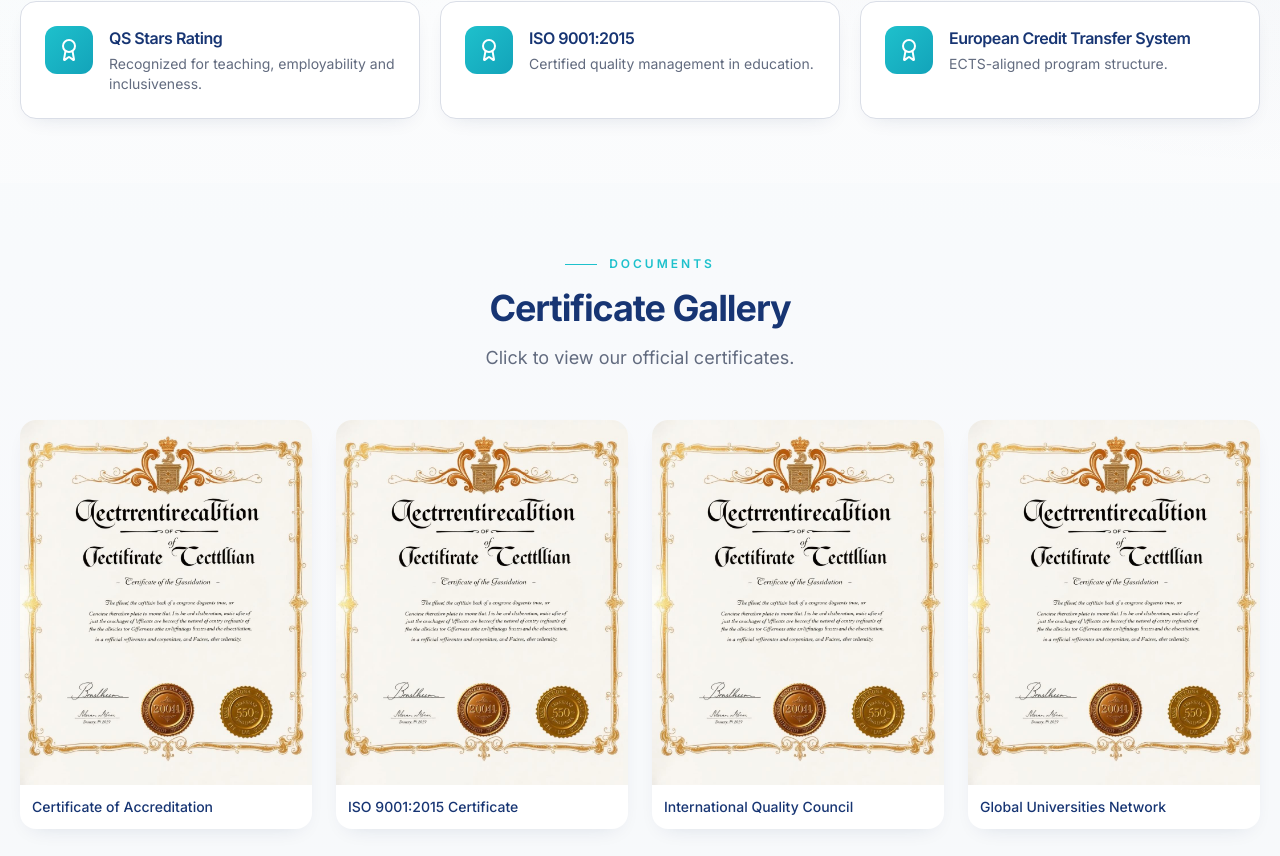
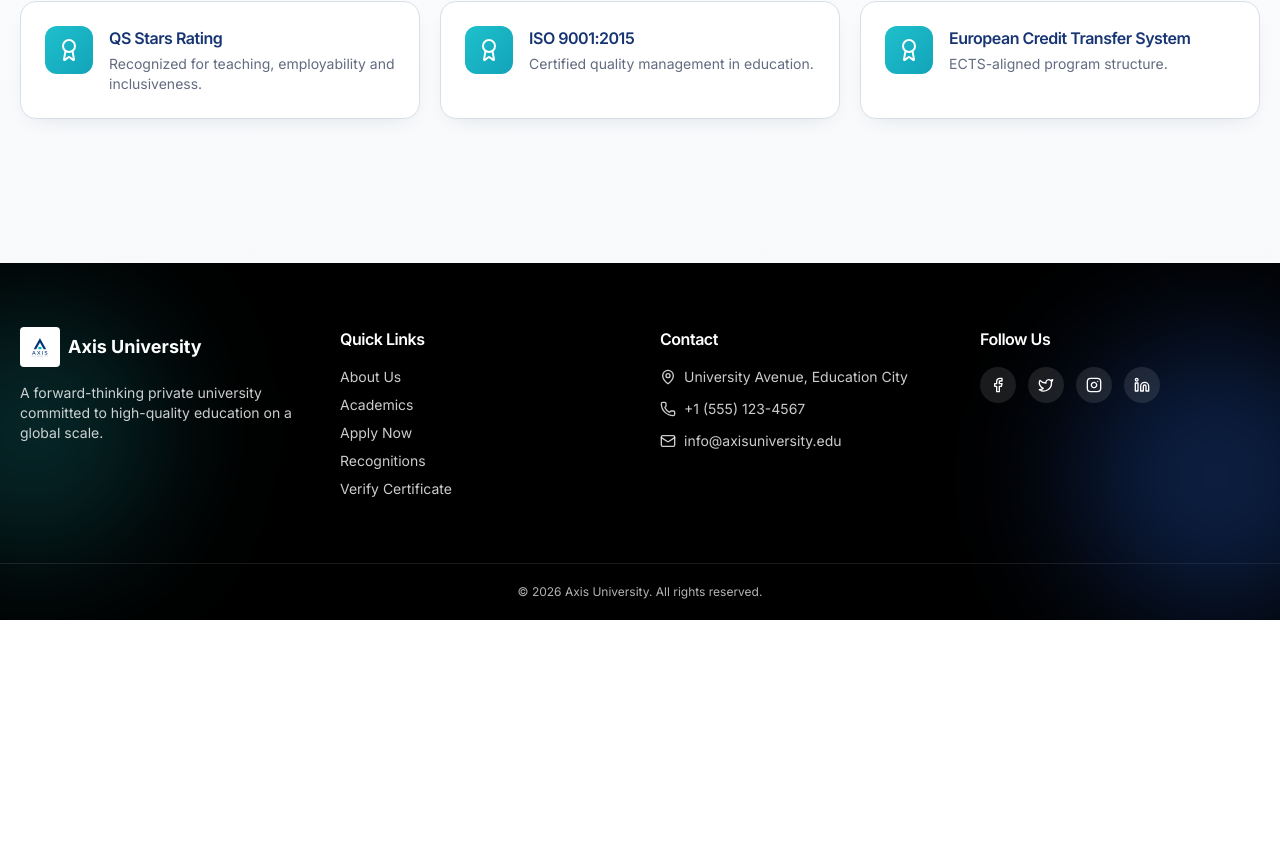
Before and after one commit to saathathm/axis-university, a React (Vite) app in the folder frontend/: page /recognitions in a window 1280 px wide. Shown: the part 904-1760 px from the top of the page. After the commit the page ends 1524 px from the top, so only its background shows below. Built offline with nearby package versions, Linux system fonts and the light colour scheme.

Commit message:
Refactor Recognitions component: clean up code by removing unused certificate gallery section and improving JSX formatting

```diff
--- a/frontend/src/pages/Recognitions.jsx
+++ b/frontend/src/pages/Recognitions.jsx
@@ -6,31 +6,34 @@ import { recognitions } from "@/data/content";
 import { Award, ZoomIn, X } from "lucide-react";
 import cert from "@/assets/certificate-1.jpg";
 
-const certificates = [
-  { src: cert, title: "Certificate of Accreditation" },
-  { src: cert, title: "ISO 9001:2015 Certificate" },
-  { src: cert, title: "International Quality Council" },
-  { src: cert, title: "Global Universities Network" },
-];
-
 const Recognitions = () => {
-  const [open, setOpen] = useState(null);
   return (
     <Layout>
-      <PageHero title="Recognitions & Accreditations" subtitle="Trusted by international bodies, accredited for global standards." />
+      <PageHero
+        title="Recognitions & Accreditations"
+        subtitle="Trusted by international bodies, accredited for global standards."
+      />
 
       <section className="py-16">
         <div className="container">
-          <SectionHeading eyebrow="Trusted by" title="Accreditations & Partners" />
+          <SectionHeading
+            eyebrow="Trusted by"
+            title="Accreditations & Partners"
+          />
           <div className="grid gap-5 sm:grid-cols-2 lg:grid-cols-3">
             {recognitions.map((r) => (
-              <div key={r.name} className="rounded-2xl border bg-card p-6 shadow-soft hover:shadow-elegant transition-smooth">
+              <div
+                key={r.name}
+                className="rounded-2xl border bg-card p-6 shadow-soft hover:shadow-elegant transition-smooth"
+              >
                 <div className="flex items-start gap-4">
                   <div className="h-12 w-12 rounded-xl bg-gradient-accent flex items-center justify-center shrink-0">
                     <Award className="h-6 w-6 text-accent-foreground" />
                   </div>
                   <div>
-                    <h3 className="font-semibold text-primary mb-1">{r.name}</h3>
+                    <h3 className="font-semibold text-primary mb-1">
+                      {r.name}
+                    </h3>
                     <p className="text-sm text-muted-foreground">{r.desc}</p>
                   </div>
                 </div>
@@ -39,49 +42,6 @@ const Recognitions = () => {
           </div>
         </div>
       </section>
-
-      <section className="py-16 bg-secondary/40">
-        <div className="container">
-          <SectionHeading eyebrow="Documents" title="Certificate Gallery" description="Click to view our official certificates." />
-          <div className="grid gap-6 sm:grid-cols-2 lg:grid-cols-4">
-            {certificates.map((c, i) => (
-              <button
-                key={i}
-                onClick={() => setOpen(c.src)}
-                className="group relative rounded-2xl overflow-hidden bg-card shadow-soft hover:shadow-elegant transition-smooth"
-              >
-                <img src={c.src} alt={c.title} width={1024} height={1280} loading="lazy" className="aspect-[4/5] w-full object-cover group-hover:scale-105 transition-smooth" />
-                <div className="absolute inset-0 bg-primary/0 group-hover:bg-primary/40 transition-smooth flex items-center justify-center">
-                  <ZoomIn className="h-10 w-10 text-primary-foreground opacity-0 group-hover:opacity-100 transition-smooth" />
-                </div>
-                <div className="p-3 text-sm font-medium text-primary text-left">{c.title}</div>
-              </button>
-            ))}
-          </div>
-        </div>
-      </section>
-
-      {open && (
-        <div className="fixed inset-0 z-50 flex items-center justify-center">
-          <button
-            type="button"
-            aria-label="Close certificate preview"
-            className="absolute inset-0 bg-black/50"
-            onClick={() => setOpen(null)}
-          />
-          <div className="relative z-10 w-[90vw] max-w-3xl rounded-2xl bg-background p-3 shadow-elegant">
-            <button
-              type="button"
-              onClick={() => setOpen(null)}
-              className="absolute right-3 top-3 inline-flex h-9 w-9 items-center justify-center rounded-md border bg-background/80 hover:bg-secondary"
-              aria-label="Close"
-            >
-              <X className="h-4 w-4" />
-            </button>
-            <img src={open} alt="Certificate enlarged" className="w-full h-auto rounded-lg" />
-          </div>
-        </div>
-      )}
     </Layout>
   );
 };
```
Also changed, not shown: 1 other file (tests, documents, lock files or other folders).
